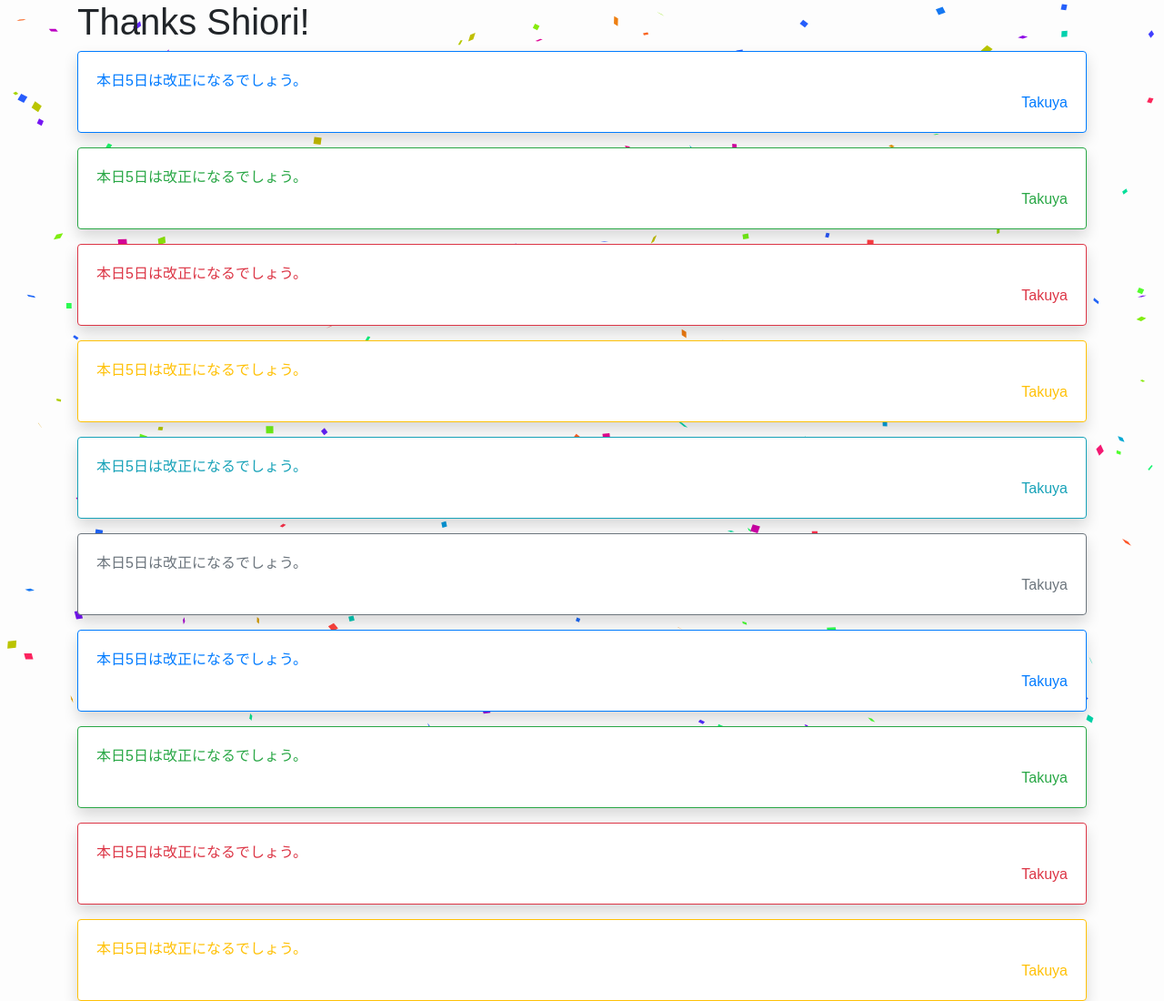
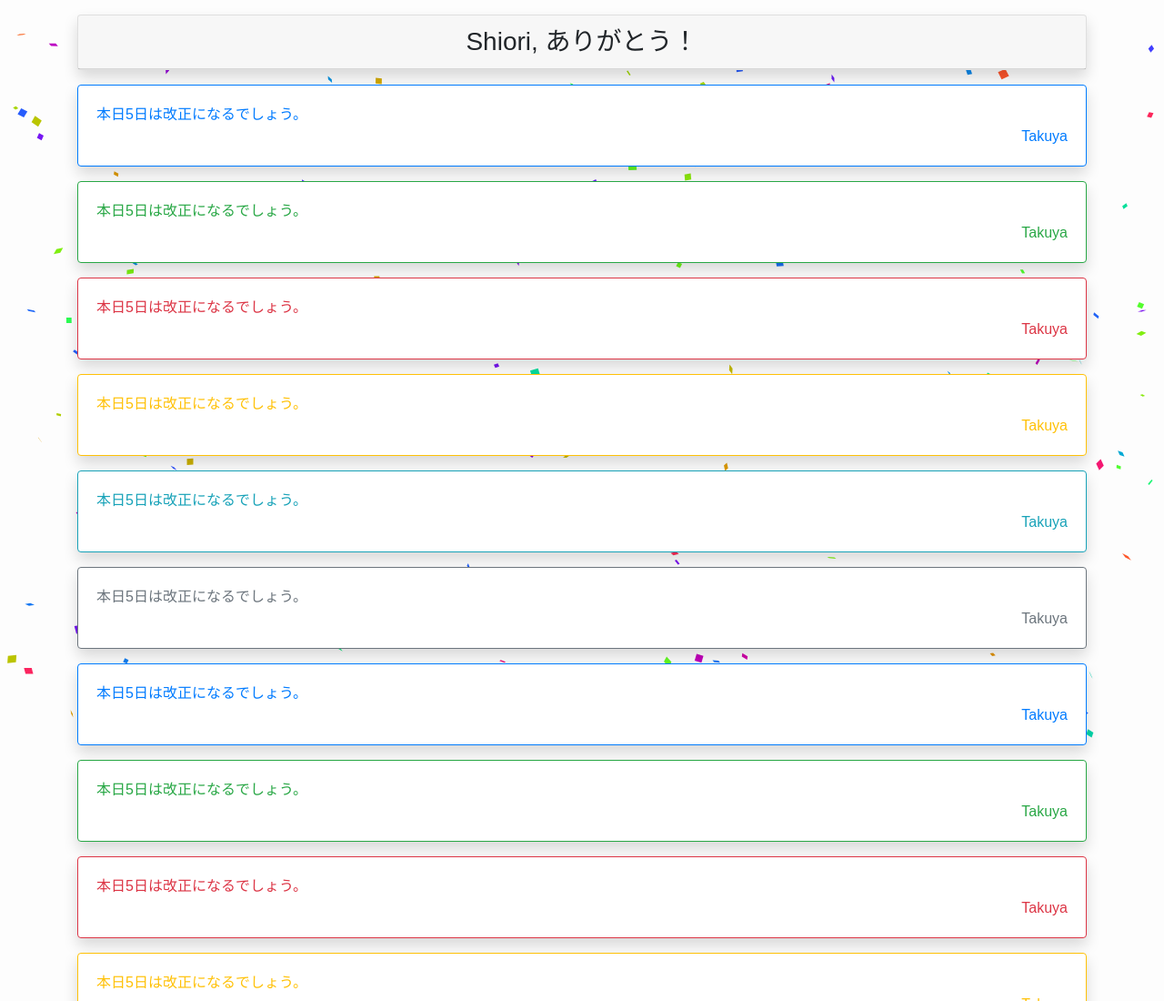
Before and after one commit to TakuyaHanada/thanks_card, a plain HTML site: page for_shiori.html in a window 1280 px wide. Shown: the top 1100 px of the page at 91% size. Drawn offline with Linux system fonts and the light colour scheme.

Commit message:
proto-v1.0

```diff
--- a/for_shiori.html
+++ b/for_shiori.html
@@ -16,17 +16,19 @@
     <script src="./js/main.js" type="text/javascript"></script>
 </head>
 <body>
+
     <div id="first-screen">
-        <h1>Thanks Shiori</h1>
+        <h1 id="canvas-txt">Thanks Shiori</h1>
     </div>
 
     <main id="main">
         <canvas id="canvas"></canvas>
-
         <div class="container">
-            <div class="row">
-                <div class="col">
-                    <h1>Thanks Shiori!</h1>
+            <div class="card shadow text-center my-3">
+                <div class="card-header">
+                    <h3 class="card-text">
+                        Shiori, ありがとう！
+                    </h3>
                 </div>
             </div>
 
```
Also changed, not shown: js/main.js (line endings or trailing spaces).
